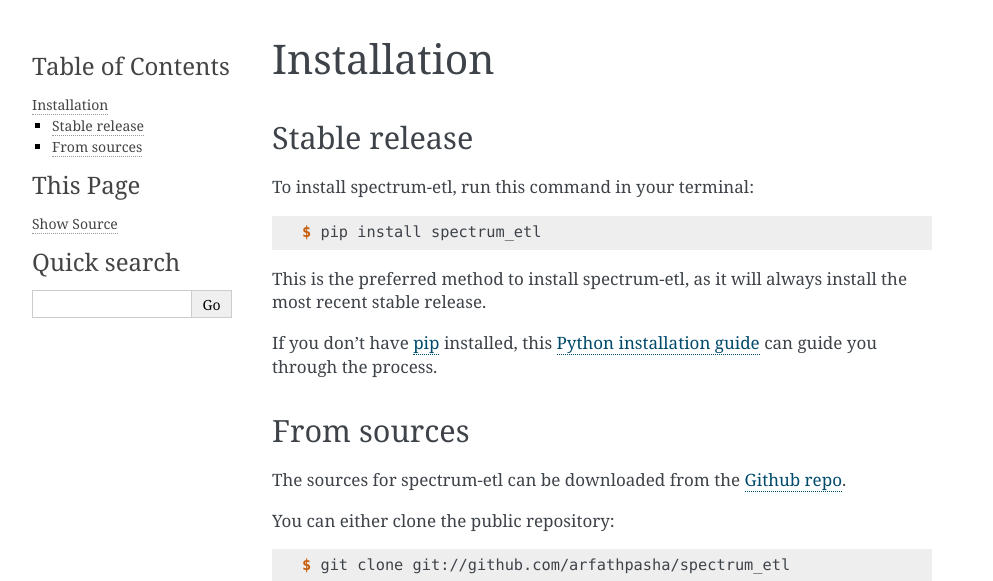
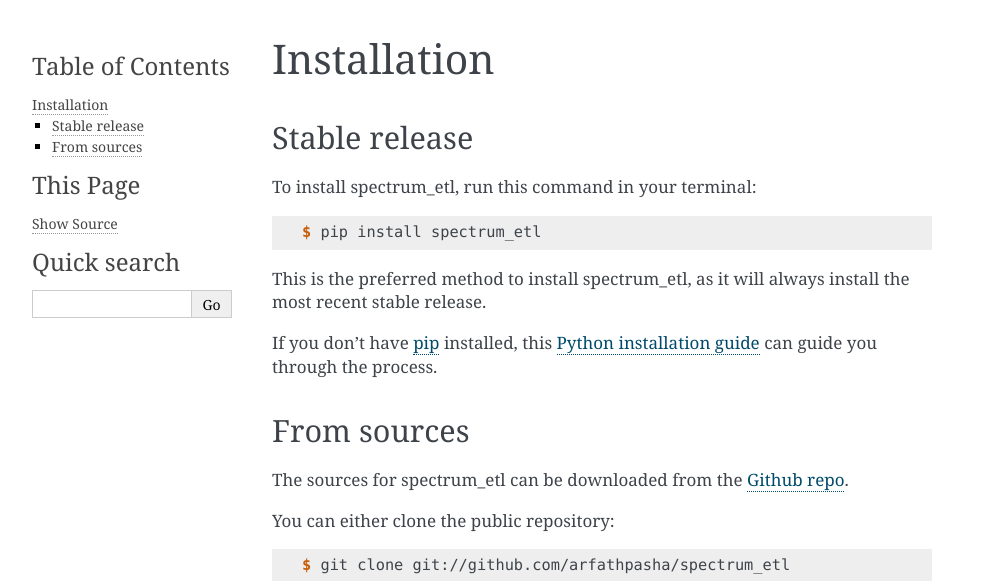
Before and after one commit to shahcompbio/spectrum_etl, a Sphinx documentation site: the page built from docs/installation.rst, in a window 1280 px wide. Shown: the top 581 px of the page, without its empty margins (148-1141 px from the left). Built offline with Sphinx 7.4.7, drawn with Linux system fonts in a browser that asks for light colours; pages that are not in the unit, such as notebooks, are missing from menus.

```diff
--- a/CONTRIBUTING.rst
+++ b/CONTRIBUTING.rst
@@ -38,8 +38,8 @@ and "help wanted" is open to whoever wants to implement it.
 Write Documentation
 ~~~~~~~~~~~~~~~~~~~
 
-spectrum-etl could always use more documentation, whether as part of the
-official spectrum-etl docs, in docstrings, or even on the web in blog posts,
+spectrum_etl could always use more documentation, whether as part of the
+official spectrum_etl docs, in docstrings, or even on the web in blog posts,
 articles, and such.
 
 Submit Feedback
--- a/docs/conf.py
+++ b/docs/conf.py
@@ -47,7 +47,7 @@ source_suffix = '.rst'
 master_doc = 'index'
 
 # General information about the project.
-project = u'spectrum-etl'
+project = u'spectrum_etl'
 copyright = u"2019, Arfath Pasha"
 author = u"Arfath Pasha"
 
@@ -129,7 +129,7 @@ latex_elements = {
 # [howto, manual, or own class]).
 latex_documents = [
     (master_doc, 'spectrum_etl.tex',
-     u'spectrum-etl Documentation',
+     u'spectrum_etl Documentation',
      u'Arfath Pasha', 'manual'),
 ]
 
@@ -140,7 +140,7 @@ latex_documents = [
 # (source start file, name, description, authors, manual section).
 man_pages = [
     (master_doc, 'spectrum_etl',
-     u'spectrum-etl Documentation',
+     u'spectrum_etl Documentation',
      [author], 1)
 ]
 
@@ -152,7 +152,7 @@ man_pages = [
 #  dir menu entry, description, category)
 texinfo_documents = [
     (master_doc, 'spectrum_etl',
-     u'spectrum-etl Documentation',
+     u'spectrum_etl Documentation',
      author,
      'spectrum_etl',
      'One line description of project.',
--- a/docs/index.rst
+++ b/docs/index.rst
@@ -1,4 +1,4 @@
-Welcome to spectrum-etl's documentation!
+Welcome to spectrum_etl's documentation!
 ======================================
 
 .. toctree::
--- a/docs/installation.rst
+++ b/docs/installation.rst
@@ -8,13 +8,13 @@ Installation
 Stable release
 --------------
 
-To install spectrum-etl, run this command in your terminal:
+To install spectrum_etl, run this command in your terminal:
 
 .. code-block:: console
 
     $ pip install spectrum_etl
 
-This is the preferred method to install spectrum-etl, as it will always install the most recent stable release.
+This is the preferred method to install spectrum_etl, as it will always install the most recent stable release.
 
 If you don't have `pip`_ installed, this `Python installation guide`_ can guide
 you through the process.
@@ -26,7 +26,7 @@ you through the process.
 From sources
 ------------
 
-The sources for spectrum-etl can be downloaded from the `Github repo`_.
+The sources for spectrum_etl can be downloaded from the `Github repo`_.
 
 You can either clone the public repository:
 
--- a/docs/usage.rst
+++ b/docs/usage.rst
@@ -2,6 +2,6 @@
 Usage
 =====
 
-To use spectrum-etl in a project::
+To use spectrum_etl in a project::
 
     import spectrum_etl
--- a/spectrum_etl/__init__.py
+++ b/spectrum_etl/__init__.py
@@ -1,6 +1,6 @@
 # -*- coding: utf-8 -*-
 
-"""Top-level package for spectrum-etl."""
+"""Top-level package for spectrum_etl."""
 
 __author__ = """Arfath Pasha"""
 __email__ = 'arfathpasha@gmail.com'
```
Also changed, not shown: README.md (+1 -1 lines), README.rst (+4 -4 lines).
